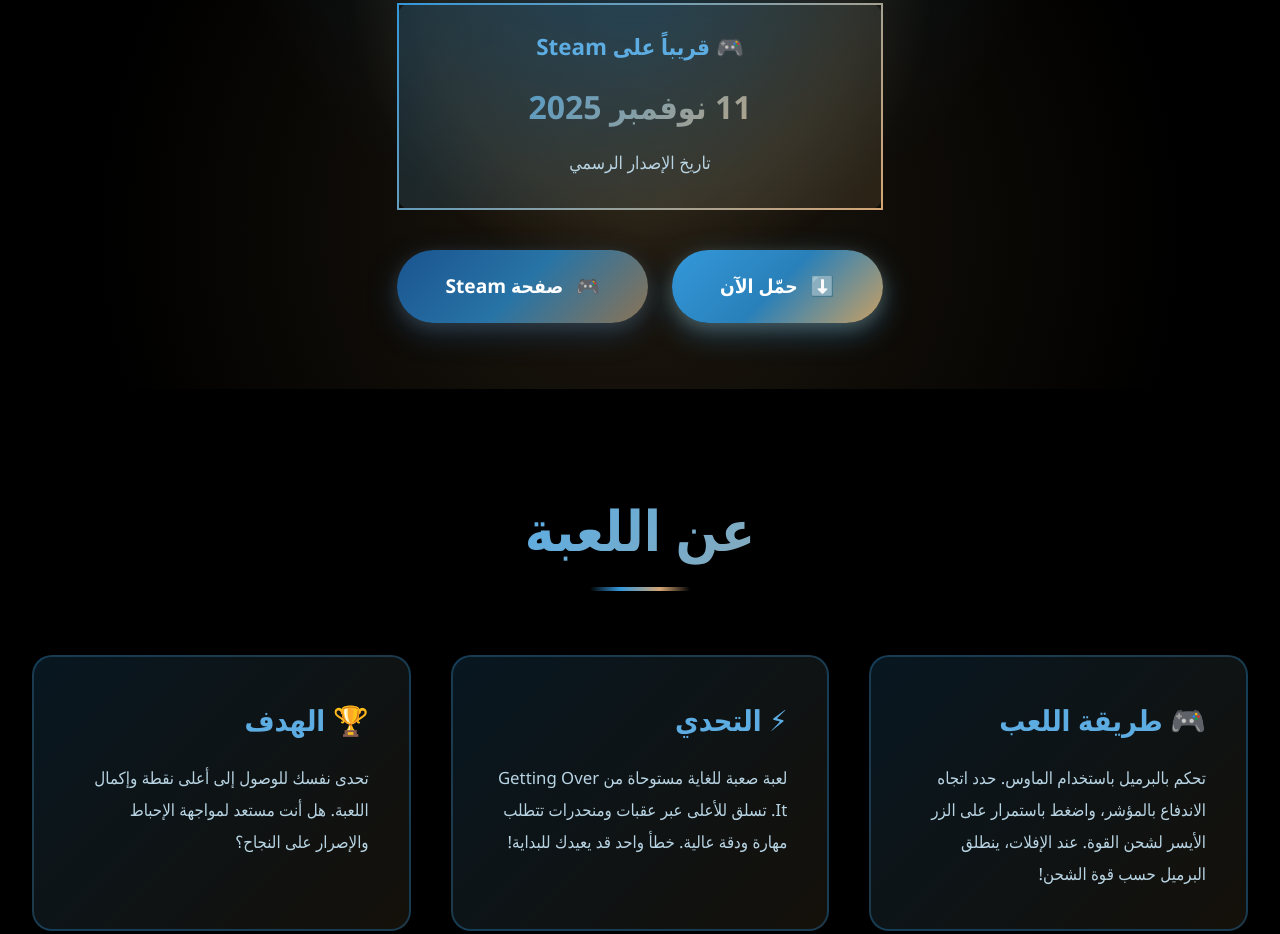
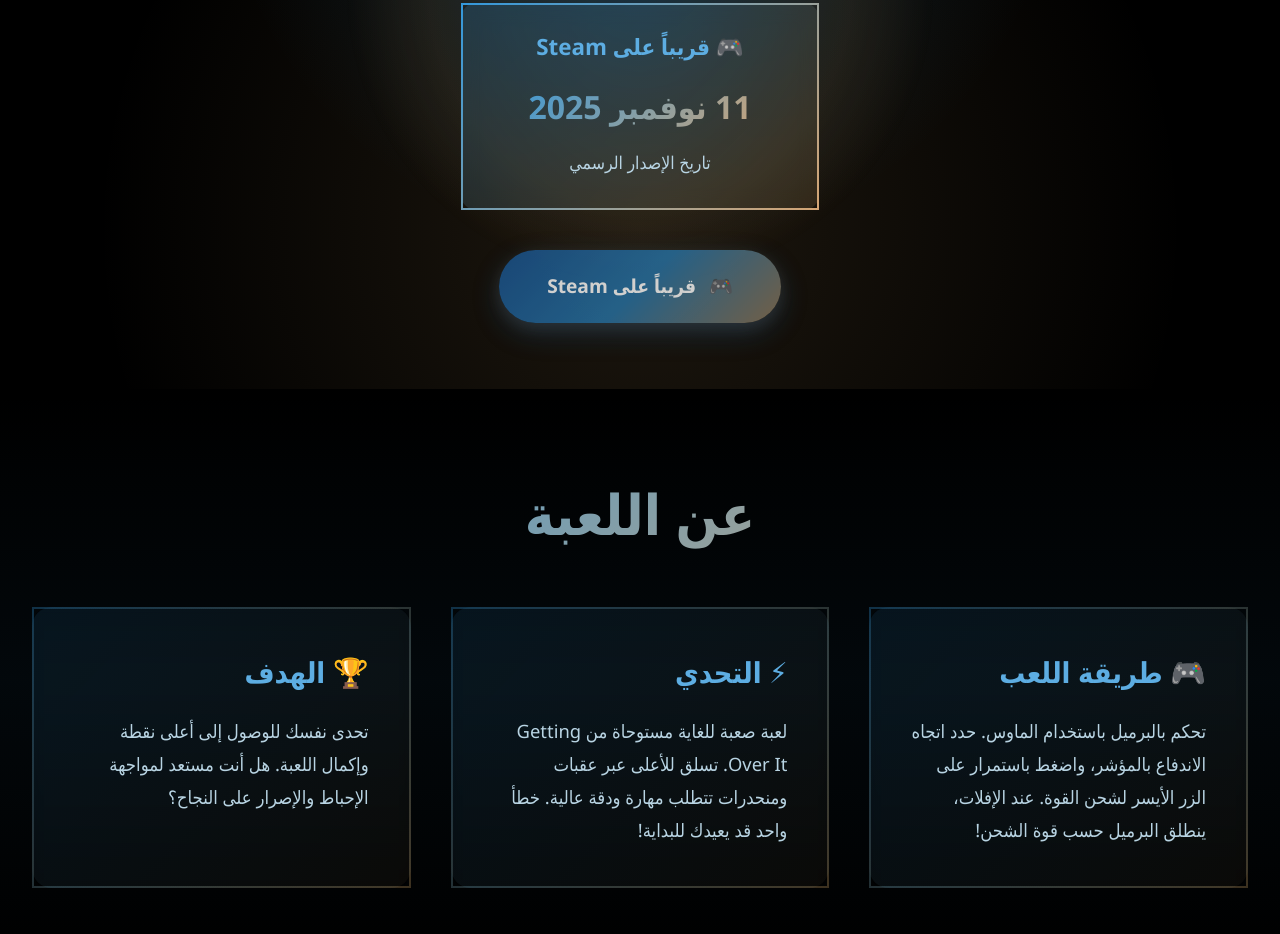
Before and after one commit to faredon-com/faredon, a plain HTML site: page index.html in a window 1280 px wide. Shown: the part 411-1345 px from the top of the page. Drawn offline with Linux system fonts and the light colour scheme.

Commit message:
Refactor download buttons and game info styles
Updated styling and content for download buttons and game info section.

```diff
--- a/index.html
+++ b/index.html
@@ -209,7 +209,7 @@
             margin: 1rem 0 !important;
         }
 
-        /* Download Buttons */
+        /* Steam Button */
         .button-group {
             display: flex;
             gap: 1.5rem;
@@ -218,7 +218,7 @@
             margin-top: 2.5rem;
         }
 
-        .download-btn, .steam-btn {
+        .steam-btn {
             display: inline-flex;
             align-items: center;
             gap: 0.8rem;
@@ -232,25 +232,13 @@
             transition: all 0.3s ease;
             position: relative;
             overflow: hidden;
-            cursor: pointer;
+            cursor: not-allowed;
+            background: linear-gradient(135deg, #1a5490 0%, #2874a6 50%, #8b7355 100%);
+            box-shadow: 0 10px 30px rgba(26, 84, 144, 0.4), 0 5px 15px rgba(139, 115, 85, 0.3);
+            opacity: 0.8;
         }
 
-        .download-btn {
-            background: linear-gradient(135deg, #3498db 0%, #2980b9 50%, #c9a063 100%);
-            box-shadow: 0 10px 30px rgba(52, 152, 219, 0.4), 0 5px 15px rgba(201, 160, 99, 0.3);
-        }
-
-        .steam-btn {
-            background: linear-gradient(135deg, #1a5490 0%, #2874a6 50%, #8b7355 100%);
-            box-shadow: 0 10px 30px rgba(26, 84, 144, 0.4), 0 5px 15px rgba(139, 115, 85, 0.3);
-        }
-
-        .download-btn:hover, .steam-btn:hover {
-            transform: translateY(-5px);
-            box-shadow: 0 15px 40px rgba(52, 152, 219, 0.6), 0 8px 20px rgba(201, 160, 99, 0.4);
-        }
-
-        .download-btn::before, .steam-btn::before {
+        .steam-btn::before {
             content: '';
             position: absolute;
             top: 0;
@@ -261,63 +249,45 @@
             transition: 0.6s;
         }
 
-        .download-btn:hover::before, .steam-btn:hover::before {
-            left: 100%;
-        }
-
         /* Game Info Section */
         .game-info {
-            padding: 6rem 2rem;
-            max-width: 1400px;
-            margin: 0 auto;
+            padding: 5rem 2rem;
+            background: linear-gradient(180deg, transparent 0%, rgba(52, 152, 219, 0.05) 50%, transparent 100%);
         }
 
         .section-title {
+            text-align: center;
             font-size: 3.5rem;
-            text-align: center;
-            margin-bottom: 4rem;
-            background: linear-gradient(135deg, #3498db 0%, #5dade2 40%, #d4a574 100%);
+            margin-bottom: 3rem;
+            background: linear-gradient(135deg, #3498db 0%, #d4a574 100%);
             -webkit-background-clip: text;
             -webkit-text-fill-color: transparent;
             background-clip: text;
-            font-weight: 800;
-            position: relative;
-            padding-bottom: 1rem;
-        }
-
-        .section-title::after {
-            content: '';
-            position: absolute;
-            bottom: 0;
-            left: 50%;
-            transform: translateX(-50%);
-            width: 100px;
-            height: 4px;
-            background: linear-gradient(90deg, transparent, #3498db 30%, #d4a574 70%, transparent);
-            border-radius: 2px;
+            font-weight: 900;
         }
 
         .info-grid {
+            max-width: 1400px;
+            margin: 0 auto;
             display: grid;
             grid-template-columns: repeat(auto-fit, minmax(350px, 1fr));
             gap: 2.5rem;
-            margin-bottom: 4rem;
         }
 
         .info-card {
-            background: linear-gradient(135deg, rgba(52, 152, 219, 0.15) 0%, rgba(201, 160, 99, 0.1) 100%);
+            background: linear-gradient(135deg, rgba(52, 152, 219, 0.1) 0%, rgba(201, 160, 99, 0.05) 100%);
             padding: 2.5rem;
             border-radius: 20px;
-            border: 2px solid rgba(52, 152, 219, 0.3);
+            border: 2px solid;
+            border-image: linear-gradient(135deg, rgba(52, 152, 219, 0.3) 0%, rgba(201, 160, 99, 0.3) 100%) 1;
             transition: all 0.4s ease;
-            backdrop-filter: blur(10px);
+            backdrop-filter: blur(5px);
         }
 
         .info-card:hover {
             transform: translateY(-10px);
-            border-color: #d4a574;
-            box-shadow: 0 15px 40px rgba(52, 152, 219, 0.3), 0 10px 30px rgba(201, 160, 99, 0.2);
-            background: linear-gradient(135deg, rgba(52, 152, 219, 0.25) 0%, rgba(201, 160, 99, 0.18) 100%);
+            border-image: linear-gradient(135deg, #3498db 0%, #d4a574 100%) 1;
+            box-shadow: 0 20px 50px rgba(52, 152, 219, 0.3), 0 15px 35px rgba(201, 160, 99, 0.2);
         }
 
         .info-card h3 {
@@ -329,15 +299,14 @@
 
         .info-card p {
             color: #b8d4e3;
-            line-height: 1.9;
-            font-size: 1.05rem;
+            font-size: 1.15rem;
+            line-height: 1.8;
         }
 
         /* Gallery Section */
         .gallery {
-            padding: 6rem 2rem;
-            background: linear-gradient(180deg, rgba(30, 60, 114, 0.6) 0%, rgba(139, 115, 85, 0.5) 100%);
-            backdrop-filter: blur(5px);
+            padding: 5rem 2rem;
+            background: linear-gradient(180deg, rgba(201, 160, 99, 0.05) 0%, transparent 50%, rgba(52, 152, 219, 0.05) 100%);
         }
 
         .gallery-grid {
@@ -435,7 +404,7 @@
                 font-size: 1.4rem;
             }
 
-            .download-btn, .steam-btn {
+            .steam-btn {
                 padding: 1rem 2rem;
                 font-size: 1rem;
             }
@@ -492,7 +461,7 @@
                 <a href="#home">الرئيسية</a>
                 <a href="#about">عن اللعبة</a>
                 <a href="#gallery">الصور</a>
-                <a href="#download">تحميل</a>
+                <a href="#download">Steam</a>
             </nav>
         </div>
     </header>
@@ -511,13 +480,9 @@
             </div>
 
             <div class="button-group">
-                <a href="#download" class="download-btn">
-                    <span>⬇️</span>
-                    <span>حمّل الآن</span>
-                </a>
-                <a href="https://store.steampowered.com/app/YOUR_STEAM_ID" class="steam-btn" target="_blank">
+                <a class="steam-btn">
                     <span>🎮</span>
-                    <span>صفحة Steam</span>
+                    <span>قريباً على Steam</span>
                 </a>
             </div>
         </div>
@@ -574,22 +539,18 @@
             <div class="release-info" style="max-width: 700px;">
                 <h3>📅 الإصدار الرسمي</h3>
                 <p class="release-date">11 - 11 - 2025</p>
-                <p style="margin-top: 1.5rem;">متوفر على Steam وللتحميل المباشر</p>
+                <p style="margin-top: 1.5rem;">متوفر حصرياً على Steam</p>
             </div>
 
             <div class="button-group" style="margin-top: 3rem;">
-                <a href="YOUR_DOWNLOAD_LINK" class="download-btn">
-                    <span>⬇️</span>
-                    <span>تحميل اللعبة (800 MB)</span>
-                </a>
-                <a href="https://store.steampowered.com/app/YOUR_STEAM_ID" class="steam-btn" target="_blank">
+                <a class="steam-btn">
                     <span>🎮</span>
-                    <span>احصل عليها على Steam</span>
+                    <span>قريباً على Steam</span>
                 </a>
             </div>
 
             <p style="color: #7fb3d5; margin-top: 3rem; font-size: 1rem;">
-                💻 متوافقة مع Windows 10/11 • 📦 الحجم: 800 ميجابايت
+                💻 متوافقة مع Windows 10/11
             </p>
         </div>
     </section>
```
